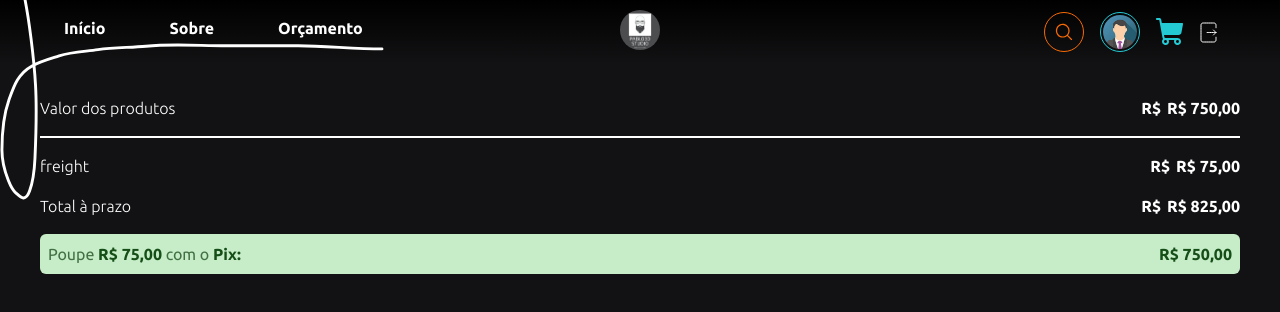
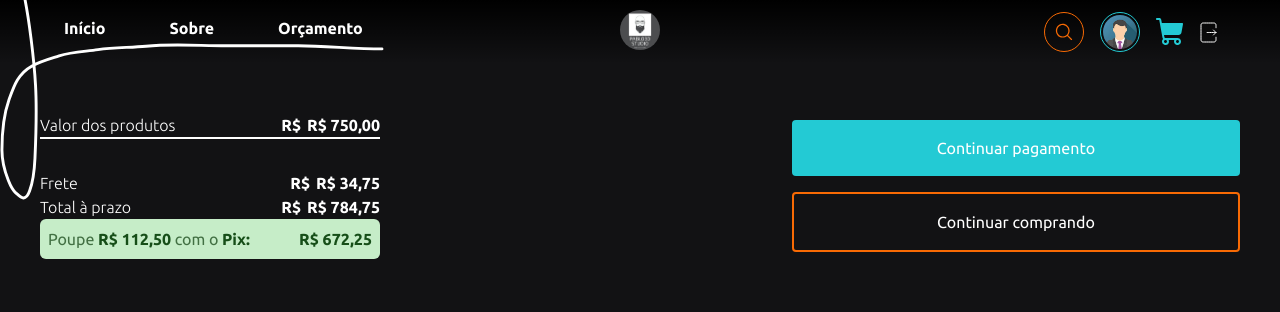
Before and after one commit to Felipe-Emanuel/Pablo-Studio, a Next.js app: page /cart in a window 1280 px wide. Shown: the top 312 px of the page. Built offline with nearby package versions, Linux system fonts and the light colour scheme.

Commit message:
✨ feat: ResumeCart
add a resume with dynamic prices, discounts and buttons to control next step

```diff
--- /dev/null
+++ b/src/components/layout/ResumeCart/index.tsx
@@ -0,0 +1,64 @@
+import { normalize } from "@functions/normalized";
+import { Button } from "@util/buttons/Button";
+import { Price } from "@util/texts/Price";
+import { PricePixContent } from "@util/texts/PricePixContent";
+import { useRouter } from "next/router";
+
+interface ResumeCartProps {
+  discount: number;
+  totalProductsValue: number;
+  freight: number;
+}
+
+export function ResumeCart({
+  discount,
+  totalProductsValue,
+  freight,
+}: ResumeCartProps) {
+  const { formatPrice } = normalize();
+  const totalOnCredit = totalProductsValue + freight;
+  const totalWithPix = totalOnCredit - totalProductsValue * discount;
+
+  const router = useRouter();
+
+  const handleClick = (href: string) => {
+    router.push(href);
+  };
+
+  return (
+    <div
+      className="
+      w-full h-fit flex flex-col gap-8 sm:flex-row justify-between items-center"
+    >
+      <div className="w-full sm:max-w-[340px] h-fit flex flex-col gap-8">
+        <div>
+          <Price
+            text="Valor dos produtos"
+            price={formatPrice(totalProductsValue)}
+          />
+          <hr className="border border-white" />
+        </div>
+        <div>
+          <Price text="Frete" price={formatPrice(freight)} />
+          <Price text="Total à prazo" price={formatPrice(totalOnCredit)} />
+          <PricePixContent
+            totalWithPix={totalWithPix}
+            totalOnCredit={totalOnCredit}
+          />
+        </div>
+      </div>
+      <div
+        className="
+        flex flex-col gap-4 justify-between py-6 w-full sm:max-w-md"
+      >
+        <Button text="Continuar pagamento" className="w-full" />
+        <Button
+          onClick={() => handleClick("/")}
+          text="Continuar comprando"
+          className="w-full"
+          isTertiary
+        />
+      </div>
+    </div>
+  );
+}
--- a/src/components/layout/menu/menuItem/index.tsx
+++ b/src/components/layout/menu/menuItem/index.tsx
@@ -16,7 +16,7 @@ export function MenuItem({href, text, className, onClick}: MenuItemProps) {
   const checkPath = path === href ? 'text-white/75 cursor-default' : ''
 
   return (
-    <Link onClick={() => onClick!()} href={href} className="w-fit h-fit">
+    <Link onClick={onClick && (() => onClick())}href={href} className="w-fit h-fit">
       <Text bold text={text} className={`hover:text-white/75 transition-colors ${checkPath} ${className}`}/>
     </Link>
   )
--- a/src/components/util/buttons/Button.tsx
+++ b/src/components/util/buttons/Button.tsx
@@ -2,20 +2,39 @@ import { CartAnimation } from "@animations/cart/CartAnimation";
 
 type ButtonProps = {
   text: string;
+  className?: string;
   cart?: boolean;
   isHovered?: boolean;
+  isTertiary?: boolean;
+  href?: string
+  onClick?: (href: string) => void;
 };
 
-export function Button({ text, cart, isHovered }: ButtonProps) {
+export function Button({
+  text,
+  className,
+  cart,
+  isHovered,
+  isTertiary,
+  href,
+  onClick
+}: ButtonProps) {
+  const tertiary =
+    isTertiary &&
+    "bg-transparent border-2 border-tertiary text-tertiary hover:bg-tertiary/75";
+
   return (
     <button
-      className="
+      onClick={onClick && (() => onClick(href!))}
+      className={`
       text-sm md:text-md
       flex items-center justify-center gap-4
       transition-colors rounded w-full py-4
-      text-white hover:text-white/75 hover:bg-secondary/75 bg-secondary"
+      text-white hover:text-white/75 hover:bg-secondary/75 bg-secondary
+      ${tertiary}
+      ${className}`}
     >
-      {cart && <CartAnimation hovered={isHovered}/>}
+      {cart && <CartAnimation hovered={isHovered} />}
       {text}
     </button>
   );
--- a/src/components/util/texts/Price.tsx
+++ b/src/components/util/texts/Price.tsx
@@ -11,7 +11,7 @@ export function Price({ text, price,className }: PriceProps) {
   return (
     <div className="flex items-center justify-between">
       {text && (
-        <Text as="span" light text={text} />
+        <Text as="span" light text={text} className="text-sm sm:text-md"/>
       )}
       <div className="flex gap-1.5 items-center ">
         <Text as="span" bold text="R$" className={className}/>
--- a/src/components/util/texts/PricePixContent.tsx
+++ b/src/components/util/texts/PricePixContent.tsx
@@ -12,17 +12,17 @@ export function PricePixContent({ totalOnCredit, totalWithPix }: PricePixContent
   return (
     <div
       className={`
-      bg-green-green-400 rounded-md text-green-green-600 p-2
-      flex justify-between items-center`}
+      bg-green-400 rounded-md text-green-600 p-2
+      flex justify-between items-center text-sm sm:text-md`}
     >
       <p>
         Poupe{" "}
-        <span className="font-bold text-green-green-900">
+        <span className="font-bold text-green-900">
           {formatPrice(moneyToBeSaved)}
         </span>{" "}
-        com o <span className="font-bold text-green-green-900">Pix:</span>{" "}
+        com o <span className="font-bold text-green-900">Pix:</span>{" "}
       </p>
-      <span className="font-bold text-green-green-900">
+      <span className="font-bold text-green-900">
         {formatPrice(totalWithPix)}
       </span>
     </div>
--- a/src/pages/cart/index.tsx
+++ b/src/pages/cart/index.tsx
@@ -1,29 +1,12 @@
 import { Container } from "@container/Container";
-import { Price } from "@util/texts/Price";
-import { PricePixContent } from "@util/texts/PricePixContent";
-import { normalize } from "@functions/normalized";
+import { ResumeCart } from "@layout/ResumeCart";
 
 export default function Cart() {
-  const { formatPrice } = normalize();
-  const discount = 0.1;
-  const totalProductsValue = 750.0;
-  const freight = 75.0;
-  const totalOnCredit = totalProductsValue + freight;
-  const totalWithPix = totalOnCredit - totalProductsValue * discount;
+
 
   return (
     <Container pageTitle="Pablo Studios 3D | Carrinho">
-      <Price
-        text="Valor dos produtos"
-        price={formatPrice(totalProductsValue)}
-      />
-      <hr className="border border-white" />
-      <Price text="freight" price={formatPrice(freight)} />
-      <Price text="Total à prazo" price={formatPrice(totalOnCredit)} />
-      <PricePixContent
-        totalWithPix={totalWithPix}
-        totalOnCredit={totalOnCredit}
-      />
+      <ResumeCart discount={0.15} totalProductsValue={750} freight={34.75} />
     </Container>
   );
 }
--- a/tailwind.config.js
+++ b/tailwind.config.js
@@ -34,9 +34,9 @@ module.exports = {
       tertiary: '#F86A04',
 
       green: {
-        'green-900': '#164E18',
-        'green-600': '#427043',
-        'green-400': '#C6EDC8'
+        '900': '#164E18',
+        '600': '#427043',
+        '400': '#C6EDC8'
       }
 
     },
```
